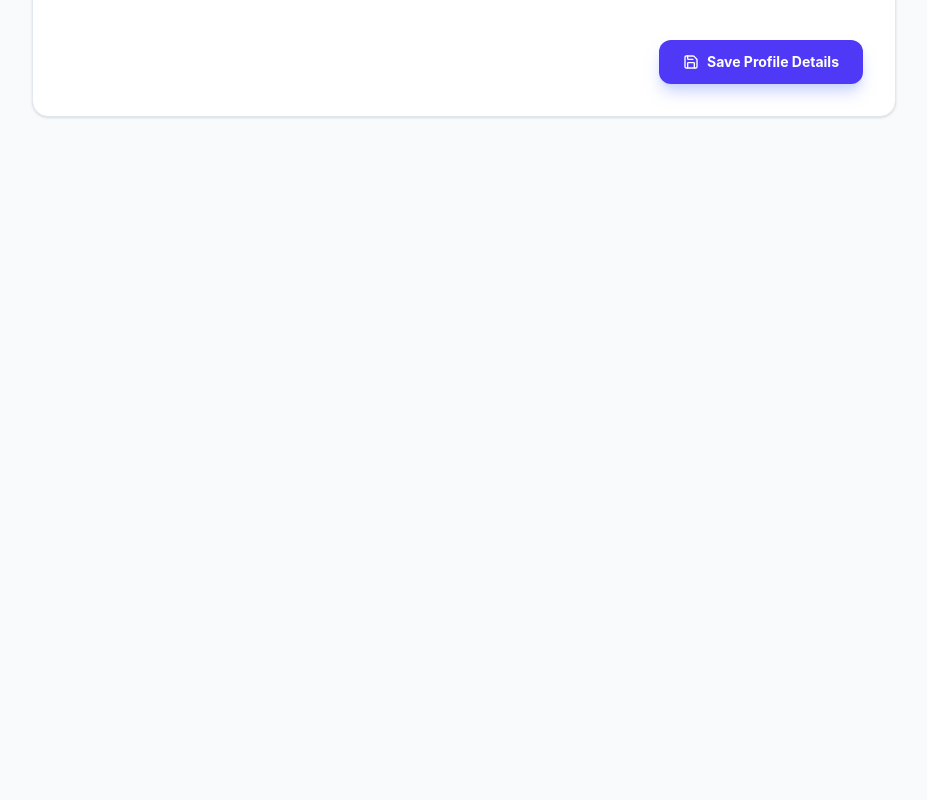
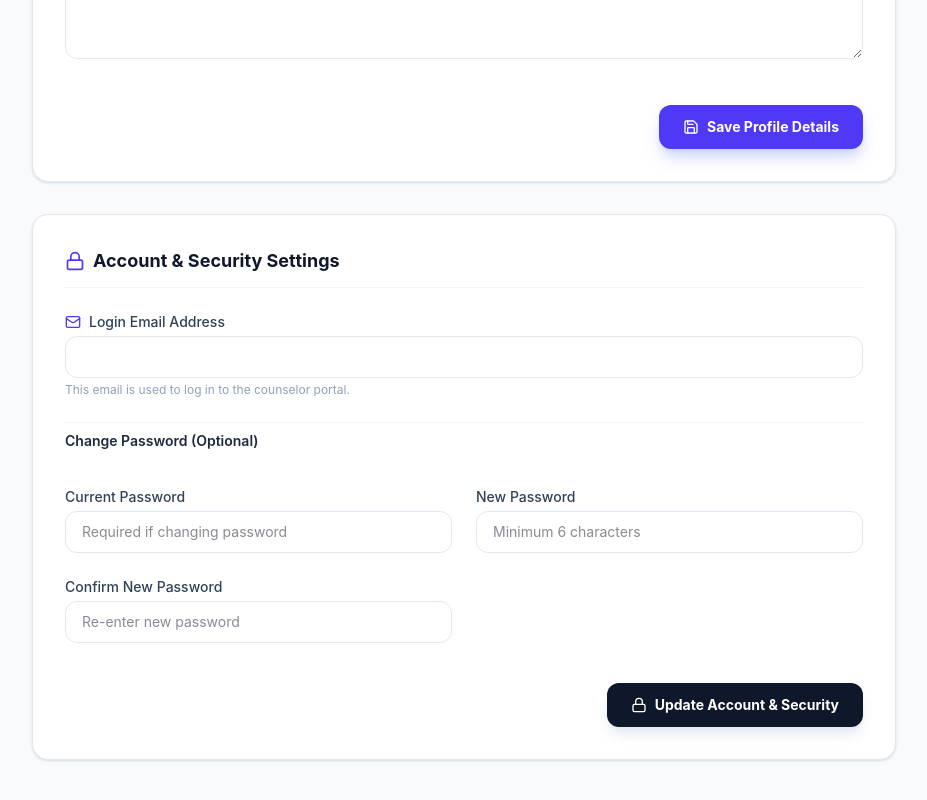
Before and after one commit to wellmindly/wellmindly-counselor, a React (Vite) app: page /profile in a window 1280 px wide. Shown: the part 620-1420 px from the top of the page, without its empty margins (176-1103 px from the left). Before the commit the page ends 817 px from the top, so only its background shows below. Built offline with nearby package versions, Linux system fonts and the light colour scheme; no server answers; sample sign-in values are in the browser's storage.

Commit message:
feat: add account security settings to counselor profile page

```diff
--- a/src/pages/Profile.tsx
+++ b/src/pages/Profile.tsx
@@ -1,10 +1,10 @@
 import React, { useState, useEffect } from 'react';
 import { useAuth } from '../context/AuthContext';
 import { api } from '../api';
-import { User as UserIcon, Save, CheckCircle2, Globe, Phone, Award, Tag } from 'lucide-react';
+import { User as UserIcon, Save, CheckCircle2, Globe, Phone, Award, Tag, Lock, Mail, ShieldAlert } from 'lucide-react';
 
 export const Profile: React.FC = () => {
-  const { profile, refreshProfile } = useAuth();
+  const { user, profile, refreshProfile } = useAuth();
 
   const [credentials, setCredentials] = useState('');
   const [specializations, setSpecializations] = useState('');
@@ -16,6 +16,15 @@ export const Profile: React.FC = () => {
   const [saving, setSaving] = useState(false);
   const [message, setMessage] = useState<string | null>(null);
 
+  // Account settings states
+  const [email, setEmail] = useState('');
+  const [currentPassword, setCurrentPassword] = useState('');
+  const [newPassword, setNewPassword] = useState('');
+  const [confirmPassword, setConfirmPassword] = useState('');
+  const [accountSaving, setAccountSaving] = useState(false);
+  const [accountMessage, setAccountMessage] = useState<string | null>(null);
+  const [accountError, setAccountError] = useState<string | null>(null);
+
   useEffect(() => {
     if (profile) {
       setCredentials(profile.credentials || '');
@@ -25,7 +34,10 @@ export const Profile: React.FC = () => {
       setAvatarUrl(profile.avatarUrl || '');
       setTimezone(profile.user?.timezone || 'UTC');
     }
-  }, [profile]);
+    if (user?.email) {
+      setEmail(user.email);
+    }
+  }, [profile, user]);
 
   const handleSave = async (e: React.FormEvent) => {
     e.preventDefault();
@@ -46,10 +58,54 @@ export const Profile: React.FC = () => {
         setMessage('Profile updated successfully!');
         refreshProfile();
       }
-    } catch (err) {
-      setMessage('Failed to update profile.');
+    } catch (err: any) {
+      setMessage(err.response?.data?.error || 'Failed to update profile.');
     } finally {
       setSaving(false);
+    }
+  };
+
+  const handleSaveAccount = async (e: React.FormEvent) => {
+    e.preventDefault();
+    setAccountSaving(true);
+    setAccountMessage(null);
+    setAccountError(null);
+
+    if (newPassword && newPassword !== confirmPassword) {
+      setAccountError('New passwords do not match.');
+      setAccountSaving(false);
+      return;
+    }
+
+    try {
+      const payload: any = {};
+      if (email && email.trim().toLowerCase() !== user?.email.toLowerCase()) {
+        payload.email = email.trim();
+      }
+      if (newPassword) {
+        payload.currentPassword = currentPassword;
+        payload.newPassword = newPassword;
+      }
+
+      if (Object.keys(payload).length === 0) {
+        setAccountError('No changes detected in email or password.');
+        setAccountSaving(false);
+        return;
+      }
+
+      const res = await api.put('/counselors/me/account', payload);
+
+      if (res.data.success) {
+        setAccountMessage('Account security details updated successfully!');
+        setCurrentPassword('');
+        setNewPassword('');
+        setConfirmPassword('');
+        refreshProfile();
+      }
+    } catch (err: any) {
+      setAccountError(err.response?.data?.error || 'Failed to update account details.');
+    } finally {
+      setAccountSaving(false);
     }
   };
 
@@ -58,10 +114,10 @@ export const Profile: React.FC = () => {
       <div>
         <h1 className="text-2xl font-bold text-slate-900 flex items-center space-x-3">
           <UserIcon className="w-7 h-7 text-indigo-600" />
-          <span>Counselor Profile Settings</span>
+          <span>Counselor Profile & Account Settings</span>
         </h1>
         <p className="text-slate-500 text-sm mt-1">
-          Manage your public bio, credentials, specializations, and timezone preferences.
+          Manage your public bio, credentials, specializations, login email, and password preferences.
         </p>
       </div>
 
@@ -72,7 +128,13 @@ export const Profile: React.FC = () => {
         </div>
       )}
 
+      {/* Clinical Profile Settings */}
       <form onSubmit={handleSave} className="bg-white rounded-2xl border border-slate-200 shadow-sm p-8 space-y-6">
+        <h2 className="text-lg font-bold text-slate-900 border-b border-slate-100 pb-3 flex items-center space-x-2">
+          <Award className="w-5 h-5 text-indigo-600" />
+          <span>Clinical & Professional Details</span>
+        </h2>
+
         <div className="grid grid-cols-1 md:grid-cols-2 gap-6">
           <div>
             <label className="block text-sm font-medium text-slate-700 mb-1 flex items-center space-x-2">
@@ -165,6 +227,93 @@ export const Profile: React.FC = () => {
           </button>
         </div>
       </form>
+
+      {/* Account Credentials & Security Settings */}
+      <form onSubmit={handleSaveAccount} className="bg-white rounded-2xl border border-slate-200 shadow-sm p-8 space-y-6">
+        <h2 className="text-lg font-bold text-slate-900 border-b border-slate-100 pb-3 flex items-center space-x-2">
+          <Lock className="w-5 h-5 text-indigo-600" />
+          <span>Account & Security Settings</span>
+        </h2>
+
+        {accountMessage && (
+          <div className="p-4 rounded-xl bg-emerald-50 border border-emerald-200 text-emerald-800 text-sm flex items-center space-x-2">
+            <CheckCircle2 className="w-5 h-5 text-emerald-600 flex-shrink-0" />
+            <span>{accountMessage}</span>
+          </div>
+        )}
+
+        {accountError && (
+          <div className="p-4 rounded-xl bg-rose-50 border border-rose-200 text-rose-800 text-sm flex items-center space-x-2">
+            <ShieldAlert className="w-5 h-5 text-rose-600 flex-shrink-0" />
+            <span>{accountError}</span>
+          </div>
+        )}
+
+        <div className="grid grid-cols-1 md:grid-cols-2 gap-6">
+          <div className="md:col-span-2">
+            <label className="block text-sm font-medium text-slate-700 mb-1 flex items-center space-x-2">
+              <Mail className="w-4 h-4 text-indigo-600" />
+              <span>Login Email Address</span>
+            </label>
+            <input
+              type="email"
+              required
+              value={email}
+              onChange={(e) => setEmail(e.target.value)}
+              className="w-full px-4 py-2.5 rounded-xl border border-slate-200 text-sm focus:ring-2 focus:ring-indigo-500 focus:outline-none"
+            />
+            <p className="text-xs text-slate-400 mt-1">This email is used to log in to the counselor portal.</p>
+          </div>
+
+          <div className="md:col-span-2 pt-2 border-t border-slate-100">
+            <h3 className="text-sm font-semibold text-slate-800 mb-3">Change Password (Optional)</h3>
+          </div>
+
+          <div>
+            <label className="block text-sm font-medium text-slate-700 mb-1">Current Password</label>
+            <input
+              type="password"
+              value={currentPassword}
+              onChange={(e) => setCurrentPassword(e.target.value)}
+              placeholder="Required if changing password"
+              className="w-full px-4 py-2.5 rounded-xl border border-slate-200 text-sm focus:ring-2 focus:ring-indigo-500 focus:outline-none"
+            />
+          </div>
+
+          <div>
+            <label className="block text-sm font-medium text-slate-700 mb-1">New Password</label>
+            <input
+              type="password"
+              value={newPassword}
+              onChange={(e) => setNewPassword(e.target.value)}
+              placeholder="Minimum 6 characters"
+              className="w-full px-4 py-2.5 rounded-xl border border-slate-200 text-sm focus:ring-2 focus:ring-indigo-500 focus:outline-none"
+            />
+          </div>
+
+          <div>
+            <label className="block text-sm font-medium text-slate-700 mb-1">Confirm New Password</label>
+            <input
+              type="password"
+              value={confirmPassword}
+              onChange={(e) => setConfirmPassword(e.target.value)}
+              placeholder="Re-enter new password"
+              className="w-full px-4 py-2.5 rounded-xl border border-slate-200 text-sm focus:ring-2 focus:ring-indigo-500 focus:outline-none"
+            />
+          </div>
+        </div>
+
+        <div className="flex justify-end pt-4">
+          <button
+            type="submit"
+            disabled={accountSaving}
+            className="px-6 py-3 bg-slate-900 hover:bg-slate-800 text-white font-bold text-sm rounded-xl shadow-lg shadow-slate-200 transition-all flex items-center space-x-2 disabled:opacity-50"
+          >
+            <Lock className="w-4 h-4" />
+            <span>{accountSaving ? 'Updating...' : 'Update Account & Security'}</span>
+          </button>
+        </div>
+      </form>
     </div>
   );
 };
```
